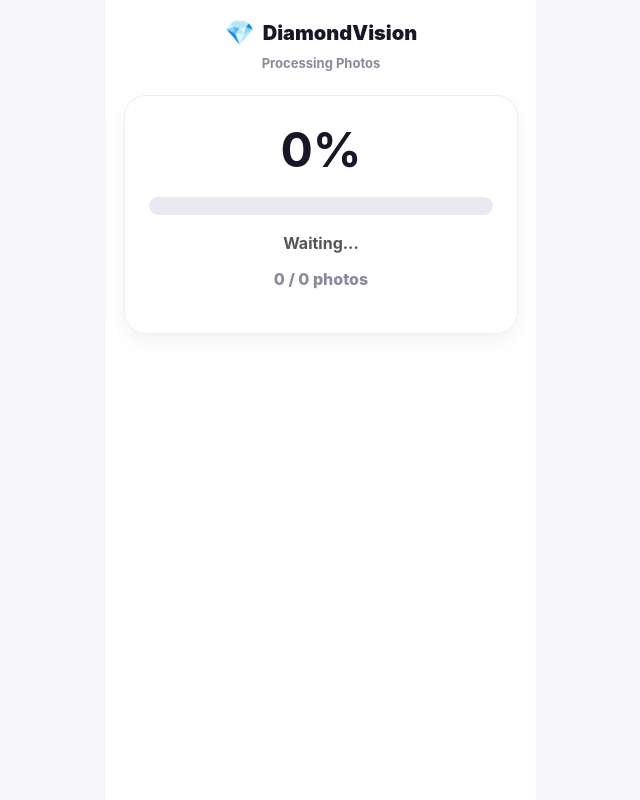
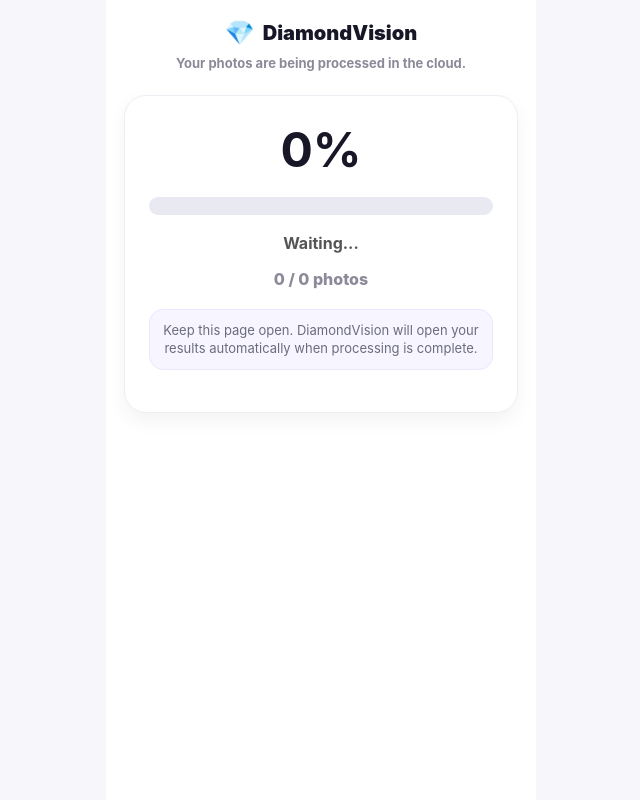
Before and after one commit to jonathanhorton3637/diamondvision-app, a Flask app: page /processing/1 in a window 1280 px wide. Shown: the whole page, without its empty margins (319-959 px from the left). Run offline with Flask 3, Linux system fonts and the light colour scheme.

Commit message:
Polish processing status page

```diff
--- a/static/style.css
+++ b/static/style.css
@@ -805,3 +805,16 @@ select{
 .upload-box input{
     background:white;
 }
+
+
+.processing-note{
+    color:#6b6b7c;
+    background:#f7f5ff;
+    border:1px solid #ebe7ff;
+    border-radius:14px;
+    padding:12px;
+    font-size:13px;
+    line-height:1.35;
+    margin:18px 0;
+    text-align:center;
+}
--- a/templates/processing.html
+++ b/templates/processing.html
@@ -1,7 +1,7 @@
 <!DOCTYPE html>
 <html>
 <head>
-    <title>Processing</title>
+    <title>Processing - DiamondVision</title>
     <meta name="viewport" content="width=device-width, initial-scale=1">
     <link rel="stylesheet" href="/static/style.css">
 </head>
@@ -15,7 +15,7 @@
     </div>
 
     <div class="small-label">
-        Processing Photos
+        Your photos are being processed in the cloud.
     </div>
 
     <div class="processing-card">
@@ -35,6 +35,10 @@
             photos
         </div>
 
+        <div class="processing-note">
+            Keep this page open. DiamondVision will open your results automatically when processing is complete.
+        </div>
+
         <a id="results-button" class="hero-button hidden" href="/tournament/{{ job_name }}">
             VIEW RESULTS
         </a>
@@ -48,15 +52,16 @@ function updateStatus(){
     fetch("/api/status/{{ job_name }}")
         .then(response => response.json())
         .then(data => {
+            const percent = data.percent || 0;
 
-            document.getElementById("percent").innerText = data.percent + "%";
-            document.getElementById("progress-bar").style.width = data.percent + "%";
-            document.getElementById("message").innerText = data.message;
-            document.getElementById("done").innerText = data.done;
-            document.getElementById("total").innerText = data.total;
+            document.getElementById("percent").innerText = percent + "%";
+            document.getElementById("progress-bar").style.width = percent + "%";
+            document.getElementById("message").innerText = data.message || "Processing...";
+            document.getElementById("done").innerText = data.done || 0;
+            document.getElementById("total").innerText = data.total || 0;
 
             if(data.error){
-                document.getElementById("message").innerText = "ERROR: " + data.error;
+                document.getElementById("message").innerText = "Error: " + data.error;
                 document.getElementById("results-button").classList.remove("hidden");
                 return;
             }
@@ -66,15 +71,15 @@ function updateStatus(){
                 document.getElementById("results-button").classList.remove("hidden");
                 setTimeout(function(){
                     window.location.href = document.getElementById("results-button").href;
-                }, 2000);
+                }, 1500);
                 return;
             }
 
-            setTimeout(updateStatus, 1000);
+            setTimeout(updateStatus, 1500);
         })
         .catch(() => {
             document.getElementById("message").innerText = "Waiting for server...";
-            setTimeout(updateStatus, 1500);
+            setTimeout(updateStatus, 2000);
         });
 }
 
```
